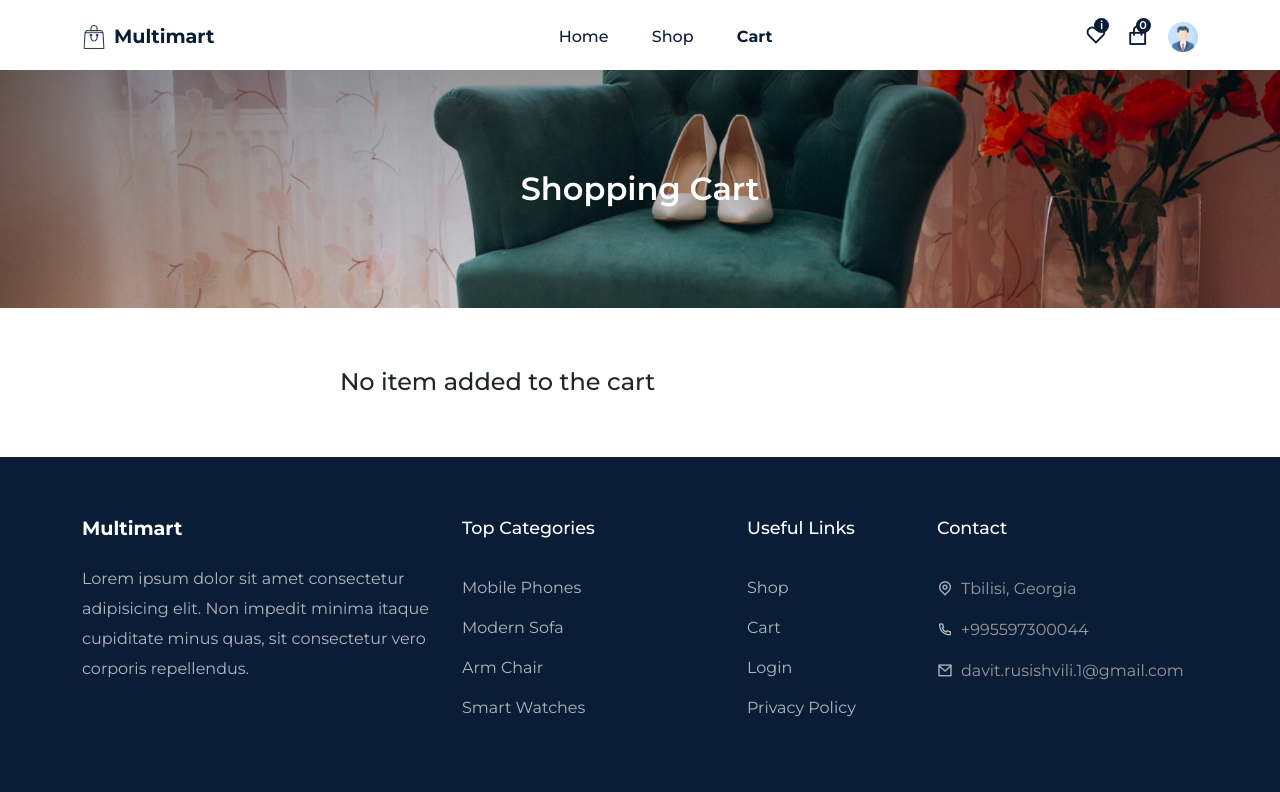
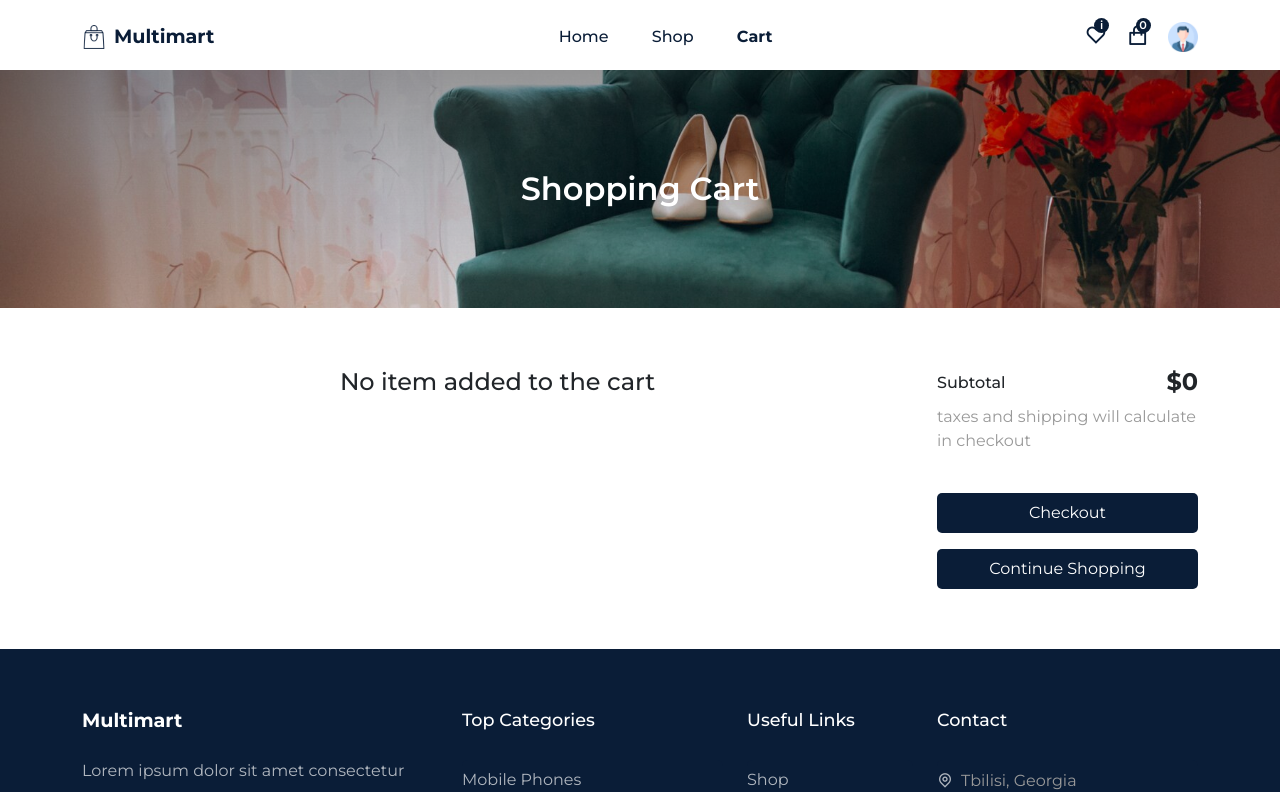
Before and after one commit to dato94/ecommerce, a React (Create React App) app: page /cart in a window 1280 px wide. Shown: the top 792 px of the page. Built offline with nearby package versions, Linux system fonts and the light colour scheme.

Commit message:
create cart: checkout and continue shopping

```diff
--- a/src/pages/Cart.jsx
+++ b/src/pages/Cart.jsx
@@ -9,9 +9,12 @@
 import { cartActions } from "../redux/slices/cartSlice";
 import { useSelector, useDispatch } from "react-redux";
 
+import { Link } from "react-router-dom";
+
 const Cart = () => {
 
     const cartItems = useSelector(state => state.cart.cartItem);
+    const totalAmount = useSelector((state) => state.cart.totalAmount);
 
     return (
         <Helmet title="Cart">
@@ -48,7 +51,24 @@
 
                         </Col>
 
-                        <Col lg="3"></Col>
+                        <Col lg="3">
+                            <div>
+                                <h6 className="d-flex align-items-center justify-content-between">Subtotal
+                                <span className="fs-4 fw-bold">${totalAmount}</span>
+                                </h6>
+                            </div>
+                            <p className="fs-6 mt-2">taxes and shipping will calculate in checkout</p>
+                            <div>
+
+                                    <button className="buy__btn w-100"><Link to="/checkout">
+                                    Checkout
+                                    </Link></button>
+
+                                    <button className="buy__btn w-100 mt-3"><Link to="/shop">
+                                    Continue Shopping
+                                    </Link></button>
+                            </div>
+                        </Col>
                     </Row>
                 </Container>
             </section>
--- a/src/redux/slices/cartSlice.js
+++ b/src/redux/slices/cartSlice.js
@@ -35,19 +35,19 @@
             existingItem.totalPrice = Number(existingItem.totalPrice) + Number(newItem.price)
         }
 
-        state.totalAmount = state.cartItem.reduce((total, item) => total+ Number(item.price) * Number(item.quantity),0
+        state.totalAmount = state.cartItem.reduce((total, item) => total + Number(item.price) * Number(item.quantity),0
         );
     },
     deleteItem: (state, action) => {
         const id = action.payload
-        const existingItem = state.cartItems.find(item => item.id === id)
+        const existingItem = state.cartItem.find((item) => item.id === id);
 
         if(existingItem) {
-            state.cartItems = state.cartItems.filter(item => item.id === id)
-            state.totalQuantity = state.totalQuantity - existingItem.quantity
+            state.cartItems = state.cartItem.filter((item) => item.id === id);
+            state.totalQuantity = state.totalQuantity - existingItem.quantity;
         }
 
-        state.totalAmount = state.cartItem.reduce((total, item) => total+ Number(item.price) * Number(item.quantity),0
+        state.totalAmount = state.cartItem.reduce((total, item) => total + Number(item.price) * Number(item.quantity),0
         );
     },
   },
```
